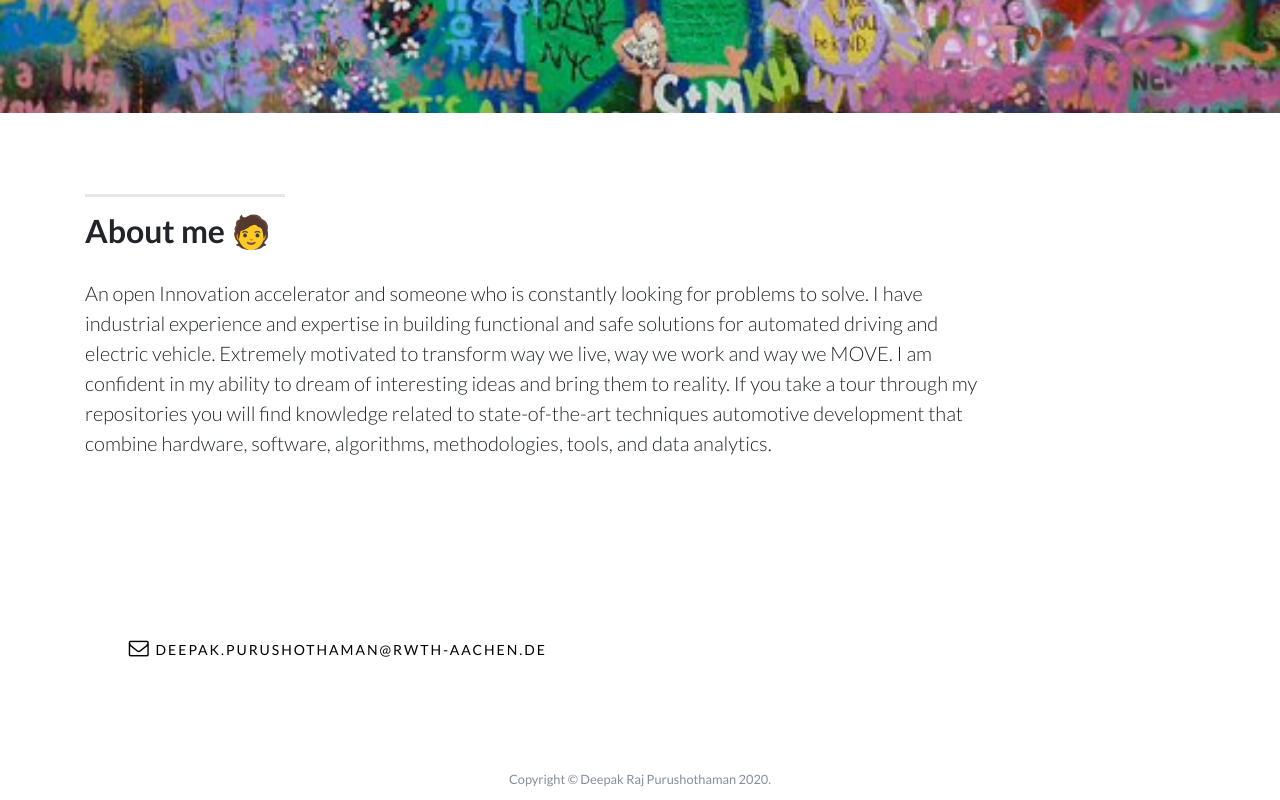
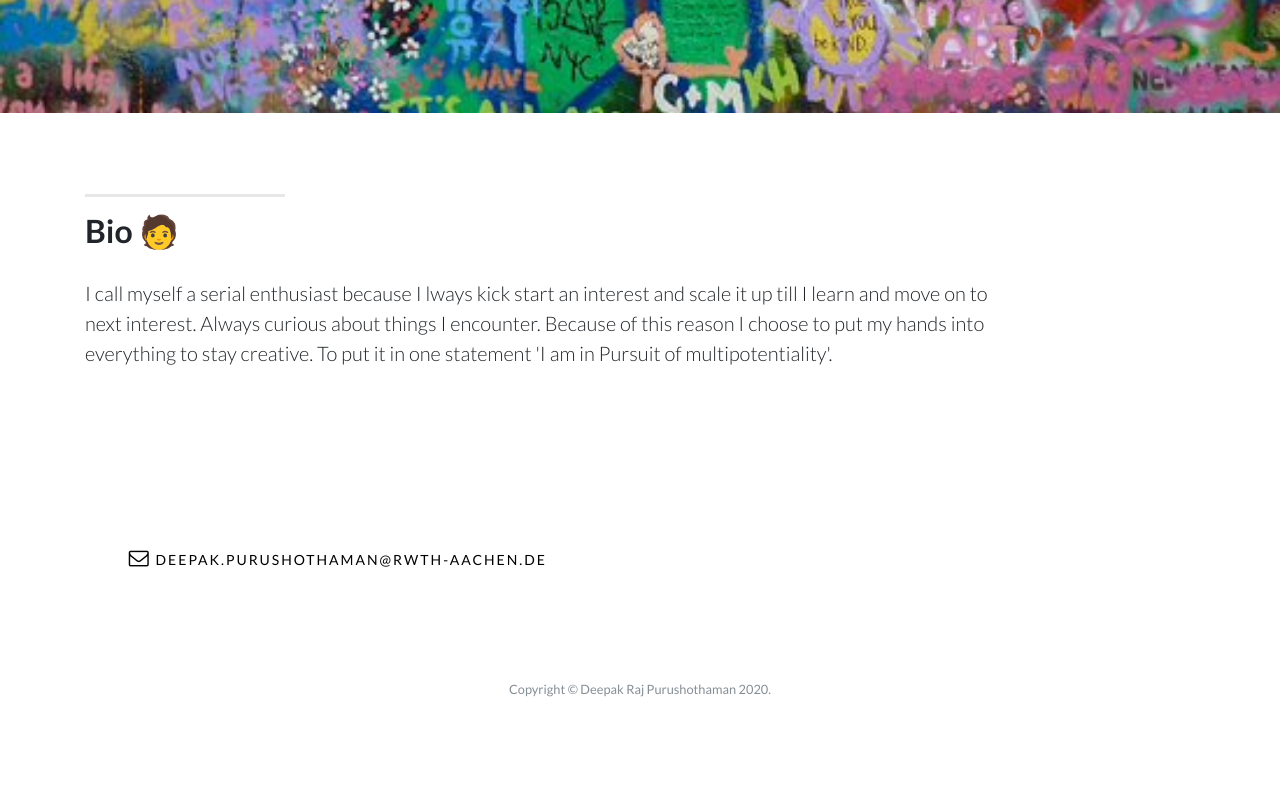
Before and after one commit to deepakrajpurushothaman/PersonalPortfolio, a plain HTML site: page index.html in a window 1280 px wide. Shown: the part 814-1614 px from the top of the page. After the commit the page ends 1524 px from the top, so only its background shows below. Drawn offline with nearby package versions, Linux system fonts and the light colour scheme; a script that the page names is missing.

Commit message:
Update index.html

```diff
--- a/index.html
+++ b/index.html
@@ -114,16 +114,17 @@
       <hr class="section-heading-spacer">
 
       <div class="clearfix"></div>
-      <h2 class="section-heading">About me 🧑</h2>
+      <h2 class="section-heading">Bio 🧑</h2>
       <div class="row">
 	<div class="col-lg-2 col-md-3 col-s-4 col-xs-5 order-lg-2 order-md-2 order-s-2 order-xs-2">
 	</div>
 	<div class="col-lg-10 col-md-9 col-s-8 col-xs-7 order-lg-1 order-md-1 order-s-1 order-xs-1">
-	<p class="lead" id="education-text"> An open Innovation accelerator and someone who is constantly  looking for problems to solve. I have industrial experience and expertise in building functional and safe solutions for automated driving and electric vehicle. Extremely motivated to transform way we live, way we work and way we MOVE. I am confident in my ability to dream of interesting ideas and bring them to reality.
+	<p class="lead" id="education-text">I call myself a serial enthusiast because I lways kick start an interest and scale it up till I learn and move on to next interest. Always curious about things I encounter. Because of this reason I choose to put my hands into everything to stay creative. To put it in one statement 'I am in Pursuit of multipotentiality'.</p>
+	</div>
 
-If you take a tour through my repositories you will find knowledge related to state-of-the-art techniques automotive development that combine hardware, software, algorithms, methodologies, tools, and data analytics.</p>
-	</div>
       </div>
+
+   </div>
 
    </section>
   <!-- /.content-section-a -->
```
